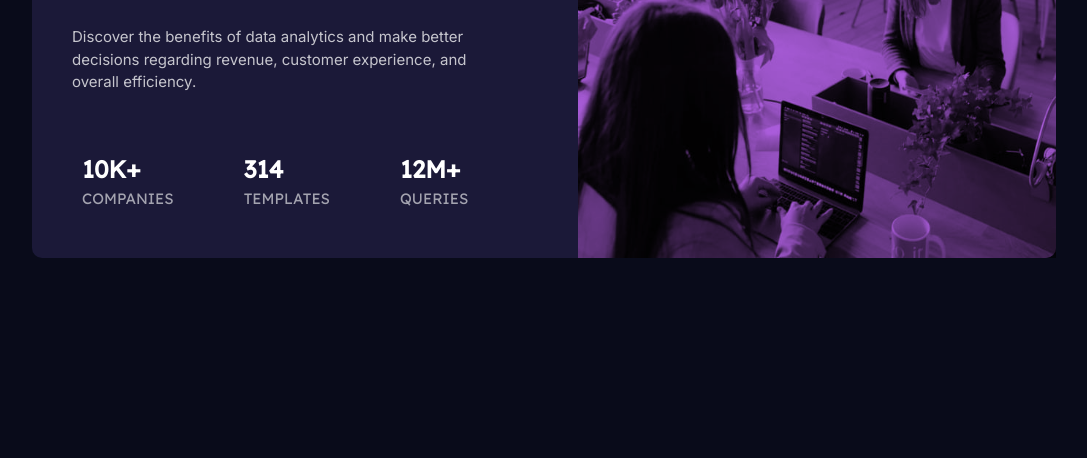
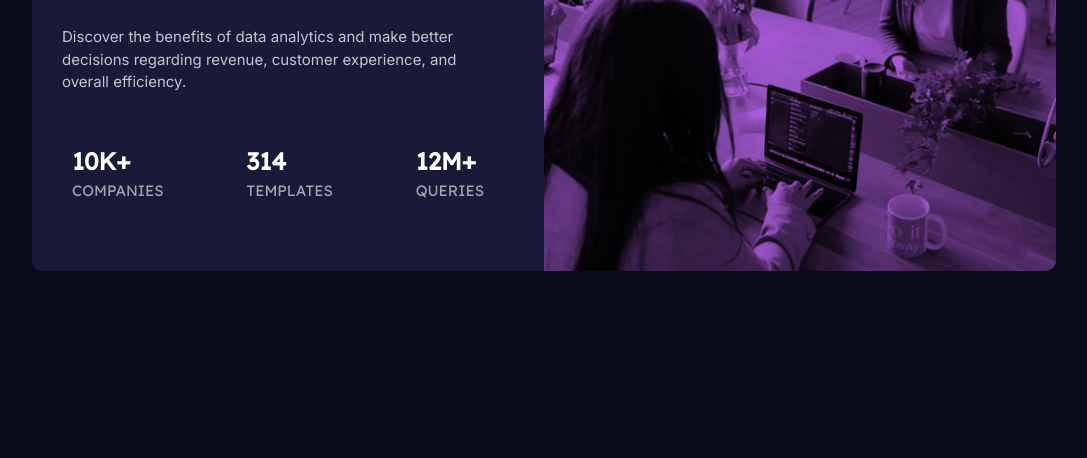
Before and after one commit to SlenderShield/stats-preview-card-component-main, a plain HTML site: page index.html in a window 1280 px wide. Shown: the part 342-800 px from the top of the page, without its empty margins (96-1183 px from the left). Drawn offline with Linux system fonts and the light colour scheme.

Commit message:
Update readme add Screenshot

```diff
--- a/css/styles.css
+++ b/css/styles.css
@@ -77,21 +77,19 @@ h1 span {
 		width: 80%;
 	}
 	.img {
+		flex-basis: 50%;
 		width: 100%;
 		border-top-left-radius: 0;
 		border-top-right-radius: 10px;
 		border-bottom-right-radius: 10px;
 	}
-
 	.details {
+		flex-basis: 50%;
 		text-align: left;
-		padding: 40px 50px 40px 40px;
-	}
-	.details > p {
-		padding: 40px 60px 0 0;
+		justify-content: space-evenly;
+		padding-right: 50px;
 	}
 	.stats {
-		padding: 50px 50px 0 0;
 		width: 100%;
 		display: flex;
 		justify-content: space-between;
--- a/index.html
+++ b/index.html
@@ -15,7 +15,11 @@
     <main>
       <div class="card">
         <div class="img">
-          <img src="images/image-header-mobile.jpg" alt="workspace image">
+          <picture>
+            <source media='(min-width: 960px)' srcset='images/image-header-desktop.jpg' />
+            <source media='(max-width: 959px)' srcset='images/image-header-mobile.jpg' />
+            <img src='images/image-header-mobile.jpg' alt="" />
+          </picture>
         </div>
         <div class="details">
           <h1>
@@ -43,12 +47,10 @@
           </div>
         </div>
       </div>
+
     </main>
 
-    <!-- <div class="attribution">
-      Challenge by <a href="https://www.frontendmentor.io?ref=challenge" target="_blank">Frontend Mentor</a>.
-      Coded by <a href="#">Your Name Here</a>.
-    </div> -->
+
   </body>
 
 </html>
```
Also changed, not shown: images/ScreenShot_Overview.png (added), 2 other files.
